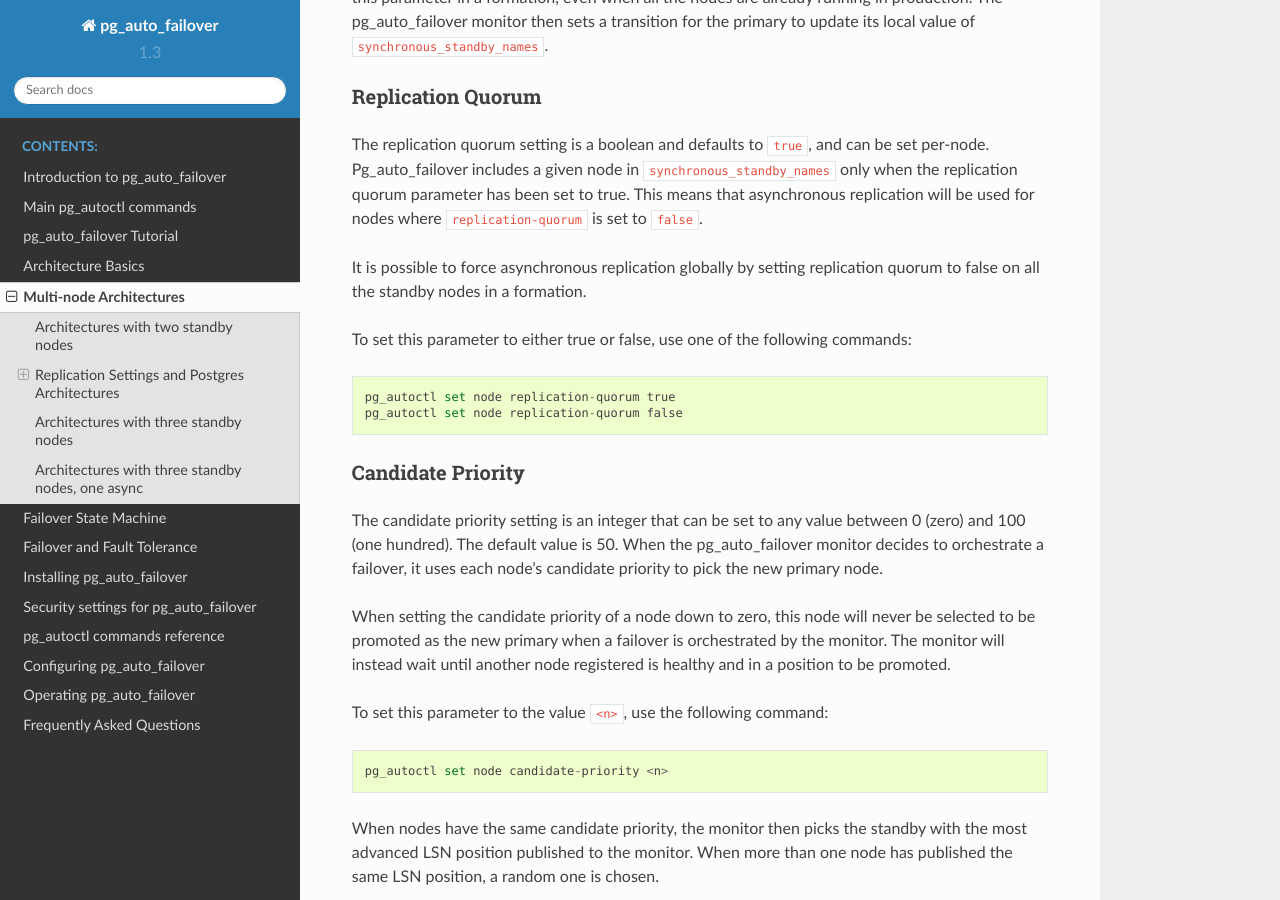
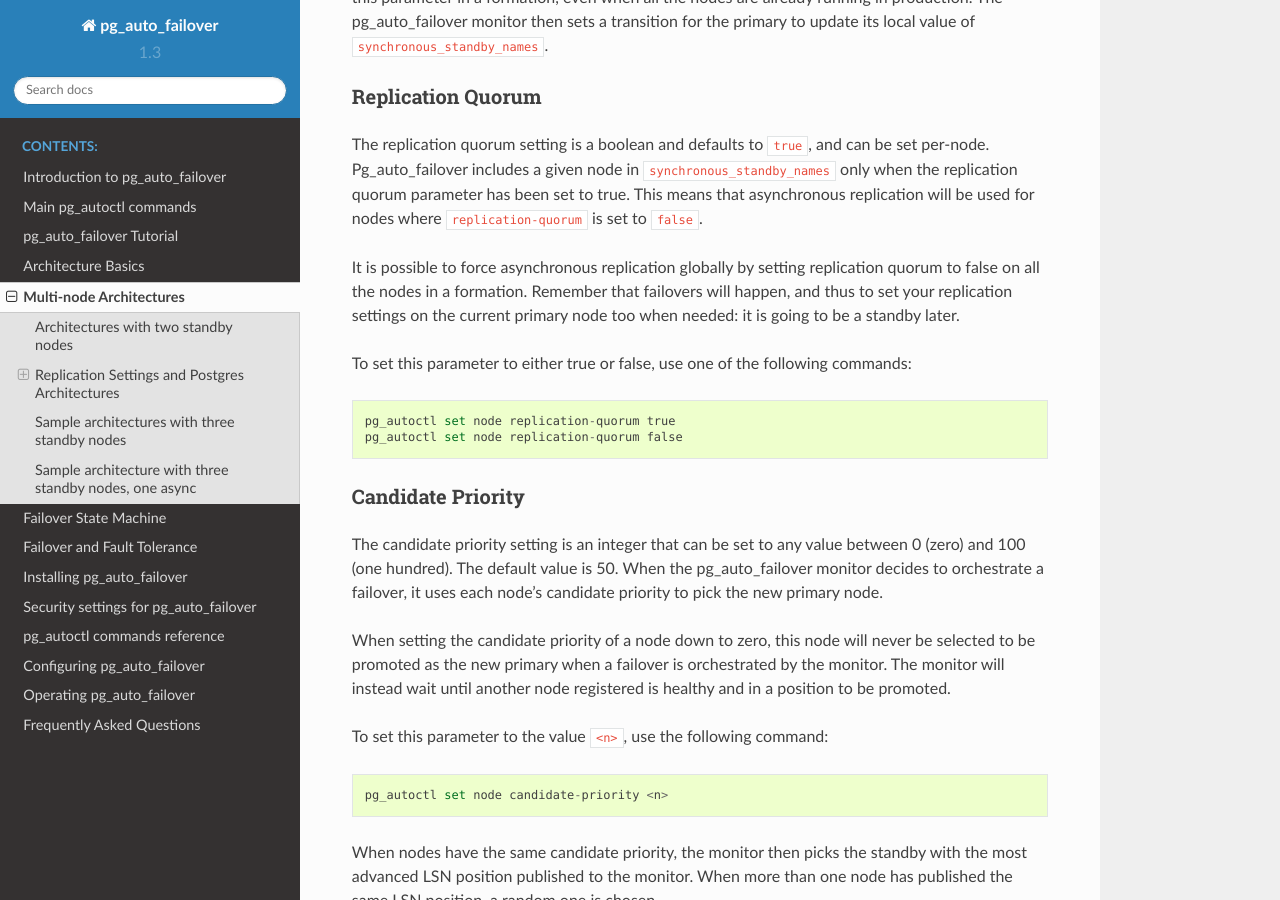
Before and after one commit to hapostgres/pg_auto_failover, a Sphinx documentation site: the page built from docs/architecture-multi-standby.rst, in a window 1280 px wide and 900 px high, scrolled down 2994 px. Built offline with Sphinx 7.4.7 and the Read the Docs theme 2.0.0, drawn with Linux system fonts in a browser that asks for light colours; some of the changed text lies outside the part shown.

Commit message:
Per review.

```diff
--- a/docs/architecture-multi-standby.rst
+++ b/docs/architecture-multi-standby.rst
@@ -148,7 +148,9 @@
 nodes where ``replication-quorum`` is set to ``false``.
 
 It is possible to force asynchronous replication globally by setting
-replication quorum to false on all the standby nodes in a formation.
+replication quorum to false on all the nodes in a formation. Remember that
+failovers will happen, and thus to set your replication settings on the
+current primary node too when needed: it is going to be a standby later.
 
 To set this parameter to either true or false, use one of the following
 commands::
@@ -249,8 +251,8 @@
 priority is selected, as detailed above in the :ref:`candidate_priority`
 section.
 
-Architectures with three standby nodes
---------------------------------------
+Sample architectures with three standby nodes
+---------------------------------------------
 
 When setting the three parameters above, it's possible to design very
 different Postgres architectures for your production needs.
@@ -285,8 +287,8 @@
        node |  node_C |        candidate priority | 50
        node |  node_D |        candidate priority | 50
 
-Architectures with three standby nodes, one async
--------------------------------------------------
+Sample architecture with three standby nodes, one async
+-------------------------------------------------------
 
 .. figure:: ./tikz/arch-three-standby-one-async.svg
    :alt: pg_auto_failover architecture with three standby nodes, one async
--- a/docs/failover-state-machine.rst
+++ b/docs/failover-state-machine.rst
@@ -229,9 +229,9 @@
 ^^^^^^^^^^
 
 The report_lsn state is assigned to standby nodes when a failover is
-orchestrated and there are several standby nodes. To select a candidate for
-promotion, pg_auto_failover first needs a fresh report of the current LSN
-position reached on each standby node.
+orchestrated and there are several standby nodes. In order to pick the
+furthest standby in the replication, pg_auto_failover first needs a fresh
+report of the current LSN position reached on each standby node.
 
 When a node reaches the report_lsn state, the replication stream is stopped, by
 restarting Postgres without a ``primary_conninfo``. This allows the primary
```
Also changed, not shown: README.md (+4 -4 lines).
